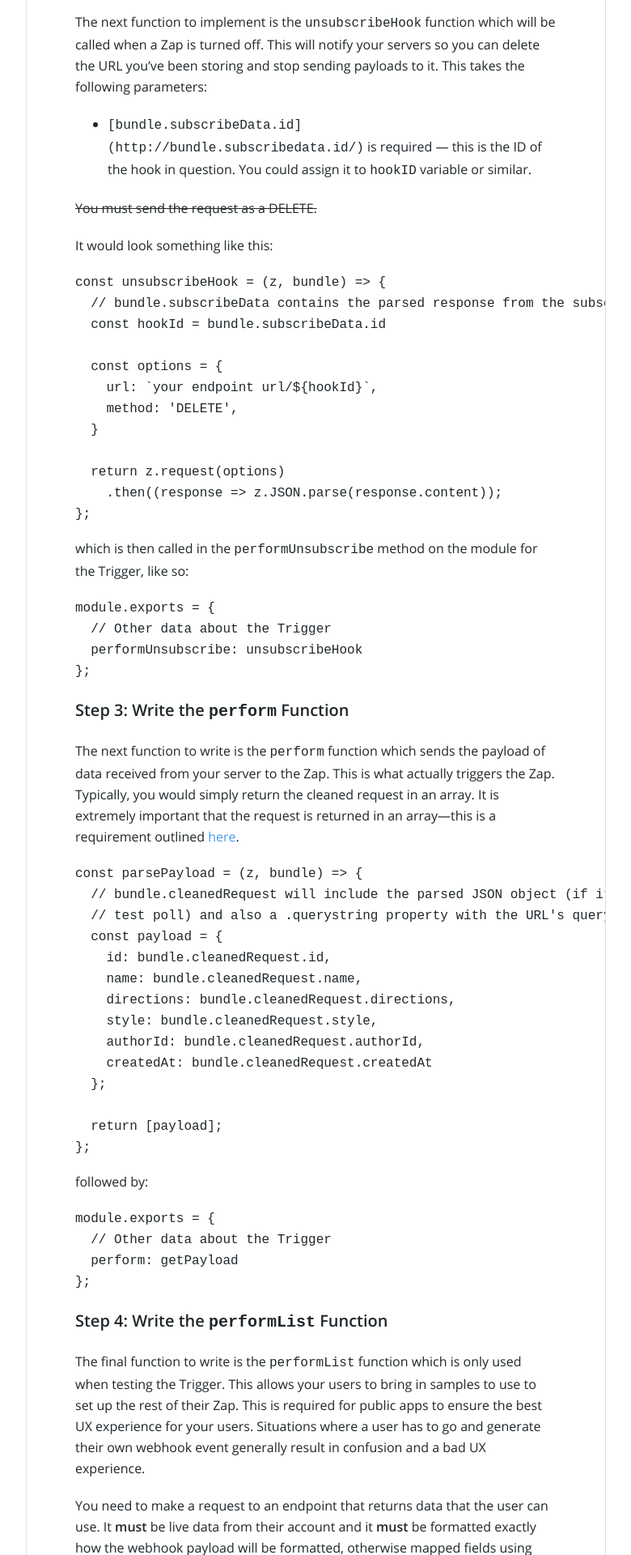
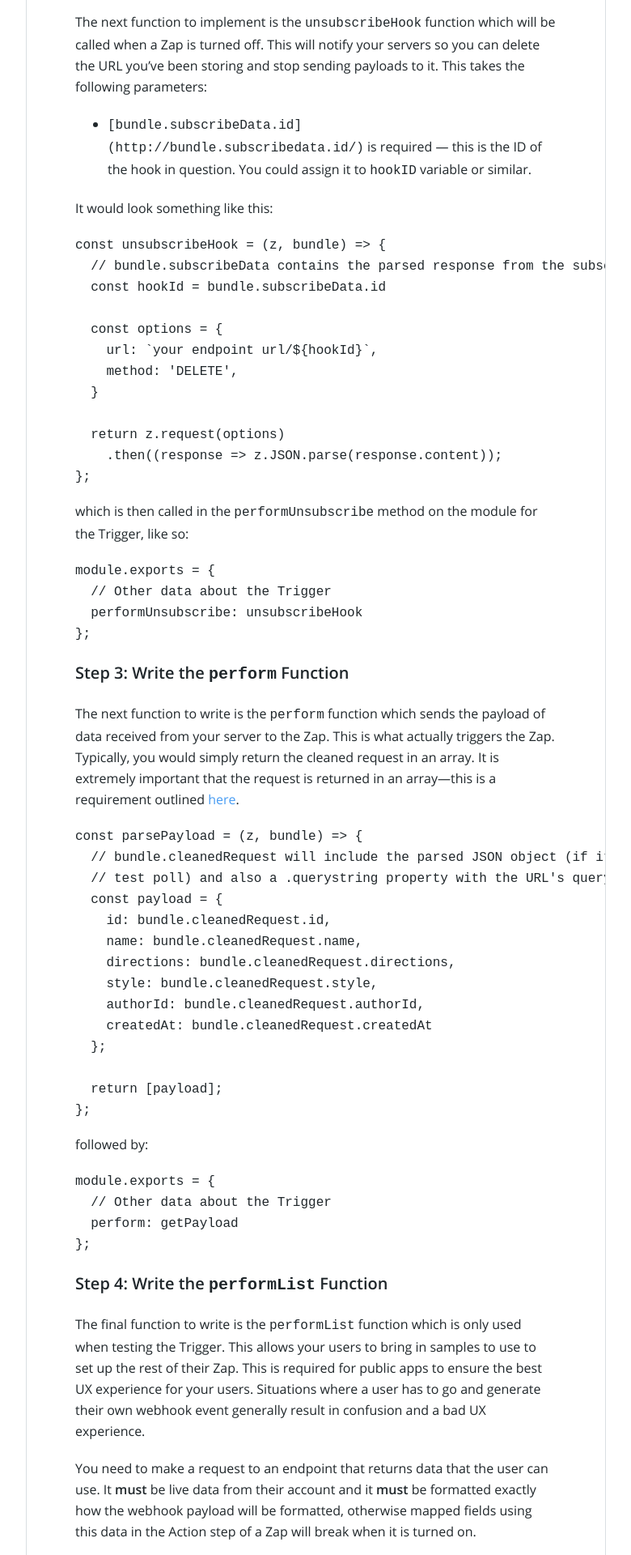
Before and after one commit to zapier/visual-builder, a Jekyll site: the page built from docs/_cli_tutorials/resthooks.md, in a window 1280 px wide. Shown: the part 2080-4000 px from the top of the page at 81% size, without its empty margins (232-1012 px from the left). Built offline with Jekyll 4.4.1, drawn with Linux system fonts in a browser that asks for light colours; comment, search, counter and statistics services are not loaded; some of the changed text lies outside the part shown.

Commit message:
Remove DELETE requirement from Step 2
We do not require you to send the unsubscribeHook request as a DELETE. Removing that sentence from the document to avoid confusion.

```diff
--- a/docs/_cli_tutorials/resthooks.md
+++ b/docs/_cli_tutorials/resthooks.md
@@ -71,8 +71,6 @@ This function will then run every time the Zap is turned on.
 The next function to implement is the `unsubscribeHook` function which will be called when a Zap is turned off. This will notify your servers so you can delete the URL you've been storing and stop sending payloads to it. This takes the following parameters:
 
 * `[bundle.subscribeData.id](http://bundle.subscribedata.id/)` is required — this is the ID of the hook in question. You could assign it to `hookID` variable or similar.
-
-~~You must send the request as a DELETE.~~
 
 It would look something like this:
 
```
